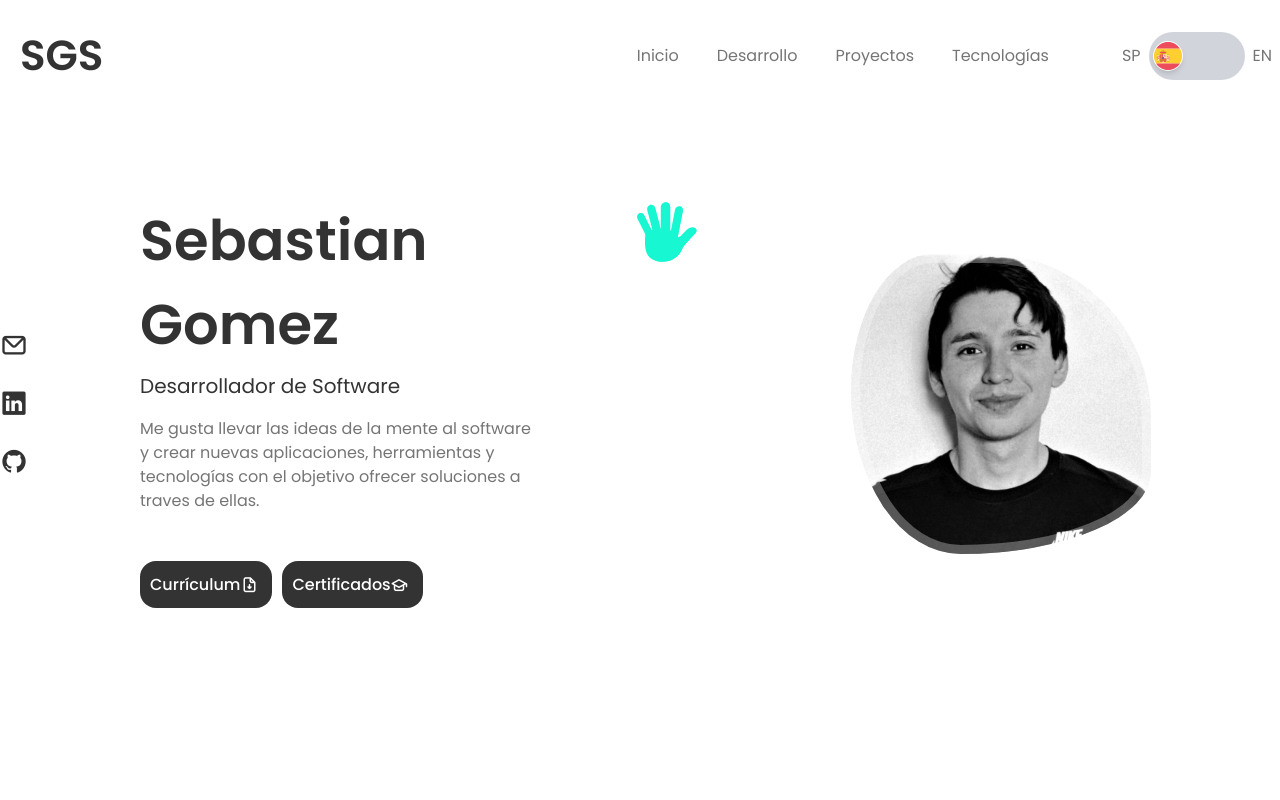
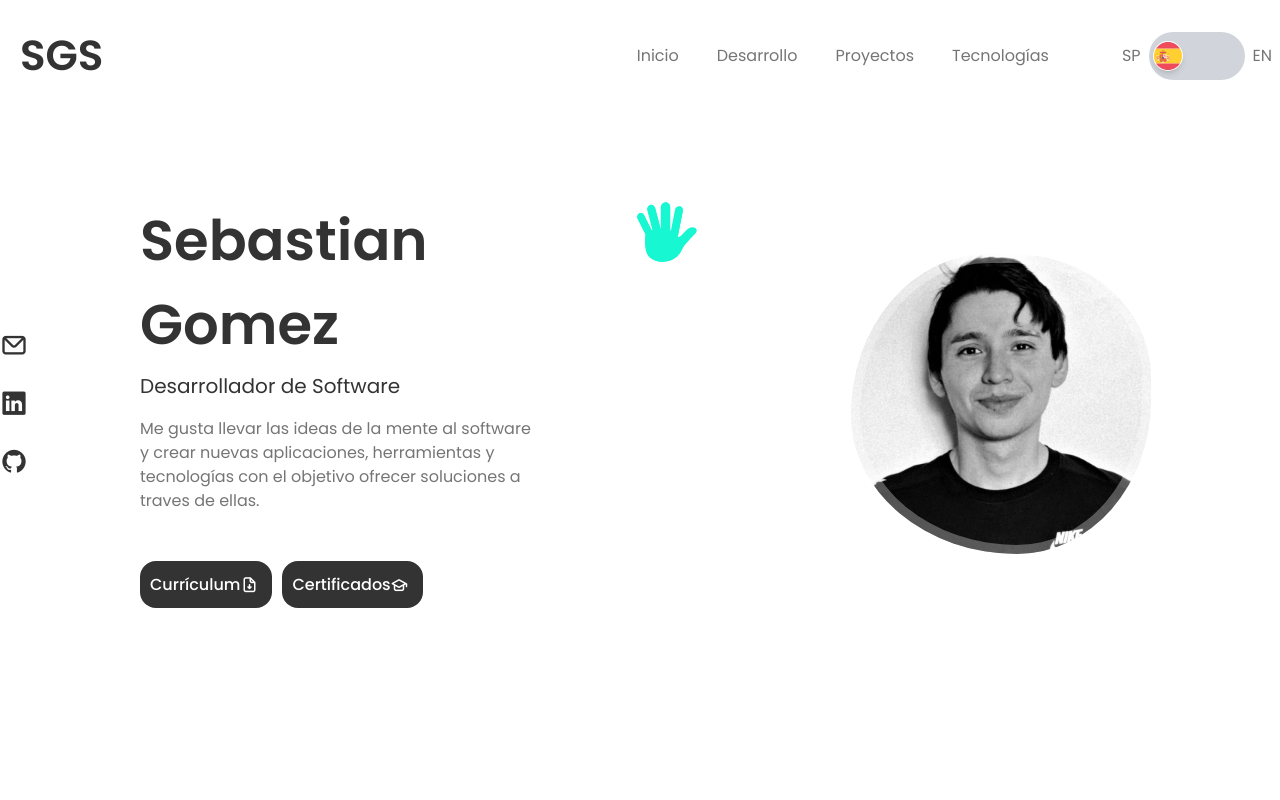
Before and after one commit to sebastiangs23/Portfolio, a React (Vite) app in the folder front/portfolio/: page / in a window 1280 px wide. Shown: the top 800 px of the page. Built offline with nearby package versions, Linux system fonts and the light colour scheme.

Commit message:
feat(Refactor): :bug: animation delay bug fixed

```diff
--- a/front/portfolio/src/components/Home/Home.css
+++ b/front/portfolio/src/components/Home/Home.css
@@ -66,7 +66,7 @@
     justify-self: center;
     width:  300px;
     height: 300px;
-    animation: profile__animate 8s ease-in-out infinite 2s ;
+    animation: profile__animate 8s ease-in-out infinite;
 }
 
 @keyframes profile__animate {
```
